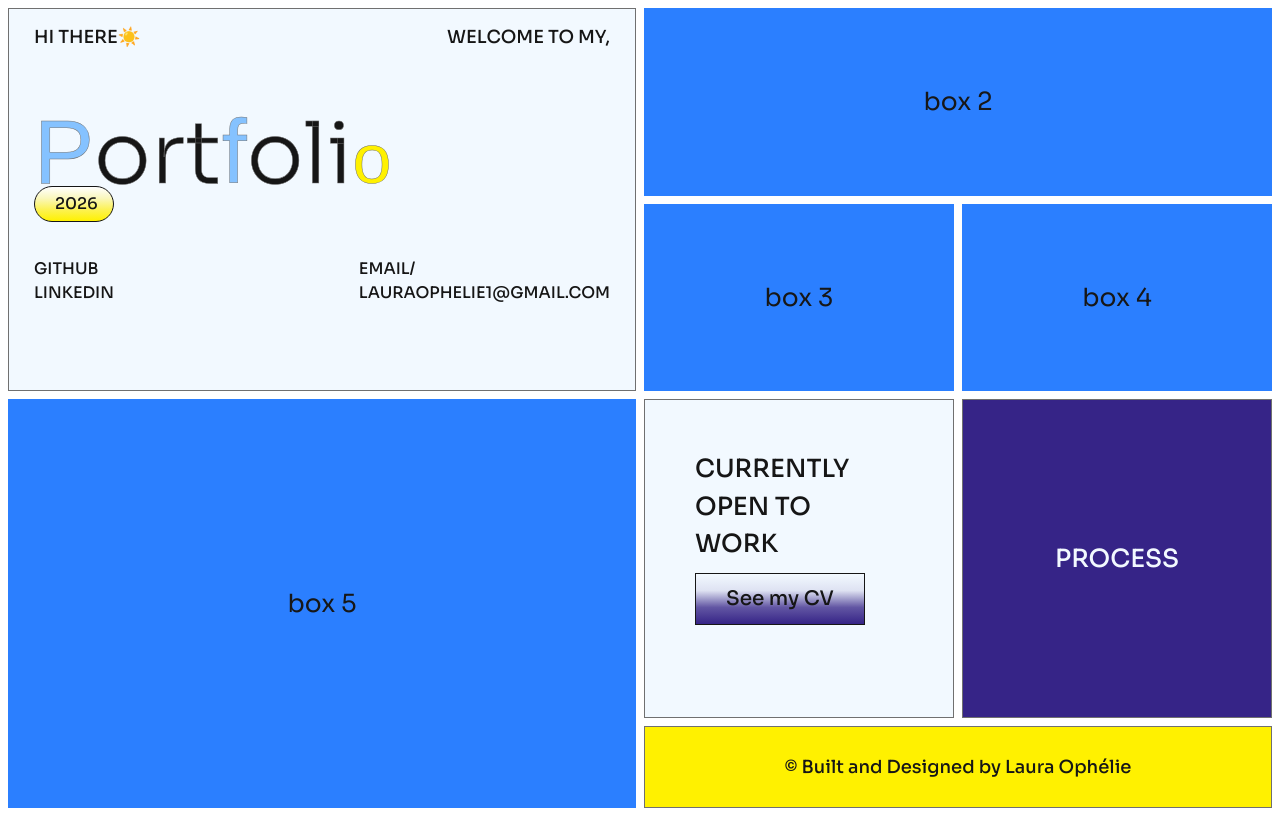
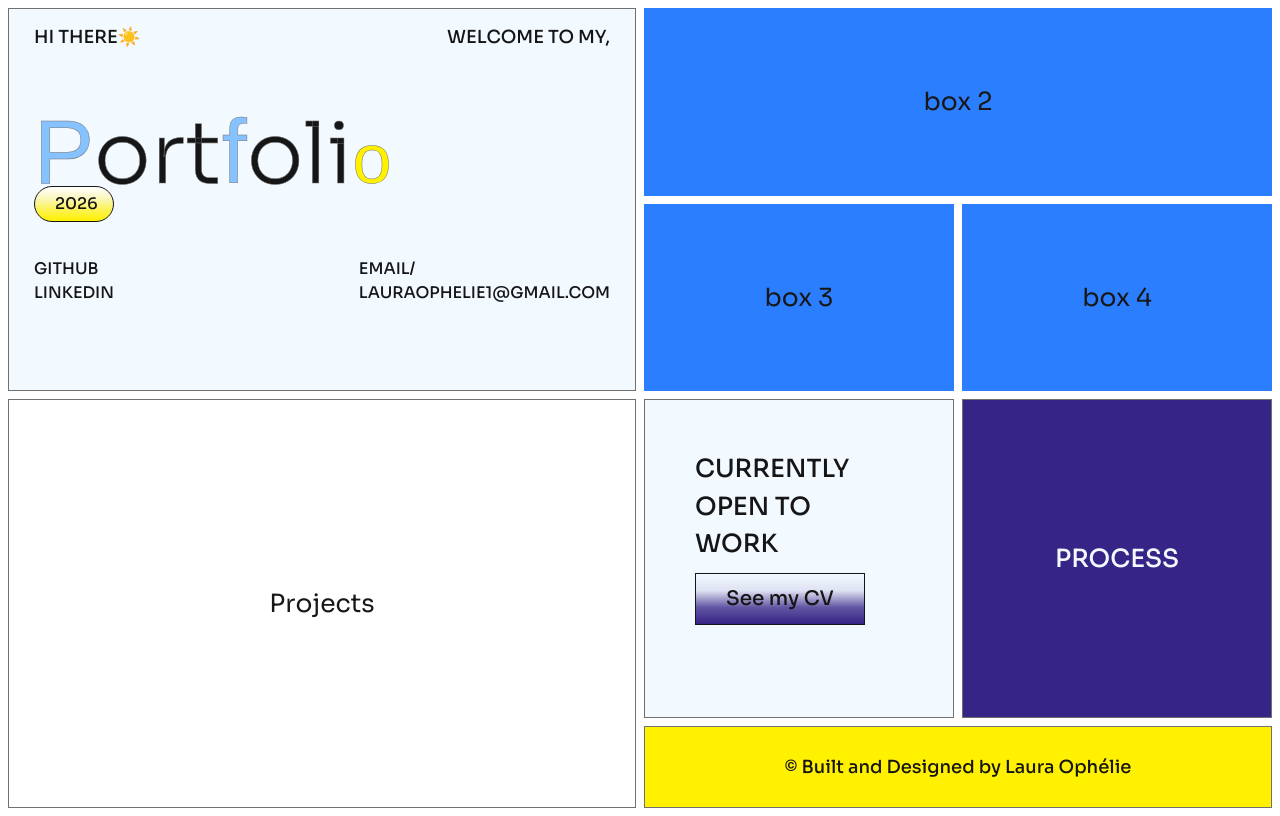
Before and after one commit to lauraophelie/laura-s-portfolio, a Next.js app: page / in a window 1280 px wide. Built offline with nearby package versions, Linux system fonts and the light colour scheme.

Commit message:
start projects card

```diff
--- a/app/components/projects/Projects.tsx
+++ b/app/components/projects/Projects.tsx
@@ -0,0 +1,9 @@
+import "./projects.scss";
+
+export default function Projects() {
+    return (
+        <div className="col-span-2 row-span-2 flex items-center justify-center projects home-page__box">
+            Projects
+        </div>
+    )
+}
--- a/app/page.tsx
+++ b/app/page.tsx
@@ -2,6 +2,7 @@ import Intro from "./components/intro/Intro";
 import Copyright from "./components/misc/Copyright";
 import Process from "./components/misc/Process";
 import Status from "./components/misc/Status";
+import Projects from "./components/projects/Projects";
 import "./styles/pages/home.scss";
 
 export default function Home() {
@@ -12,7 +13,7 @@ export default function Home() {
         <div className="bg-blue-500 col-span-2 text-center flex items-center justify-center">box 2</div>
         <div className="bg-blue-500 flex items-center justify-center">box 3</div>
         <div className="bg-blue-500 flex items-center justify-center">box 4</div>
-        <div className="bg-blue-500 col-span-2 row-span-2 flex items-center justify-center">box 5</div>
+        <Projects />
         <Status />
         <Process />
         <Copyright />
```
Also changed, not shown: app/components/projects/projects.scss (added).
